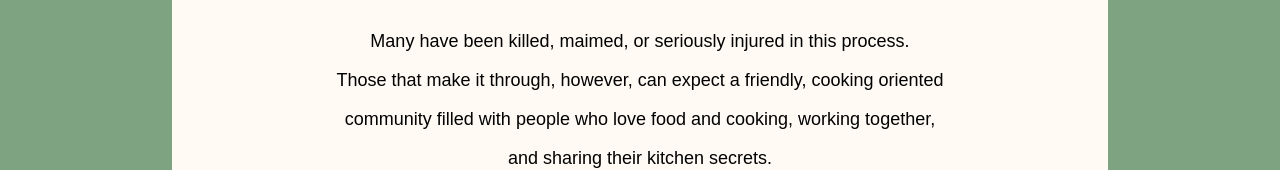
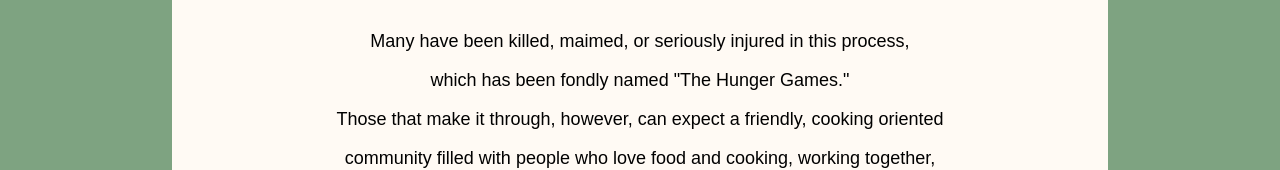
Before and after one commit to TeamAngle/FullStackFrontend, an Angular app: page / in a window 1280 px wide. Shown: the part 624-794 px from the top of the page. Built offline with nearby package versions, Linux system fonts and the light colour scheme; a web font is replaced by a local one.

Commit message:
nonsense

```diff
--- a/src/app/components/about/about.component.html
+++ b/src/app/components/about/about.component.html
@@ -13,7 +13,8 @@
         <p>However, not just anyone can create a Sublime Kitchen user account.</p>
         <p>There is a strict vetting process, including a background check, an</p>
         <p>assessment, and one or more physical challenges.</p><br>
-        <p>Many have been killed, maimed, or seriously injured in this process.</p>
+        <p>Many have been killed, maimed, or seriously injured in this process,</p>
+        <p>which has been fondly named "The Hunger Games."</p>
         <p>Those that make it through, however, can expect a friendly, cooking oriented</p>
         <p>community filled with people who love food and cooking, working together,</p>
         <p>and sharing their kitchen secrets.</p><br>
```
